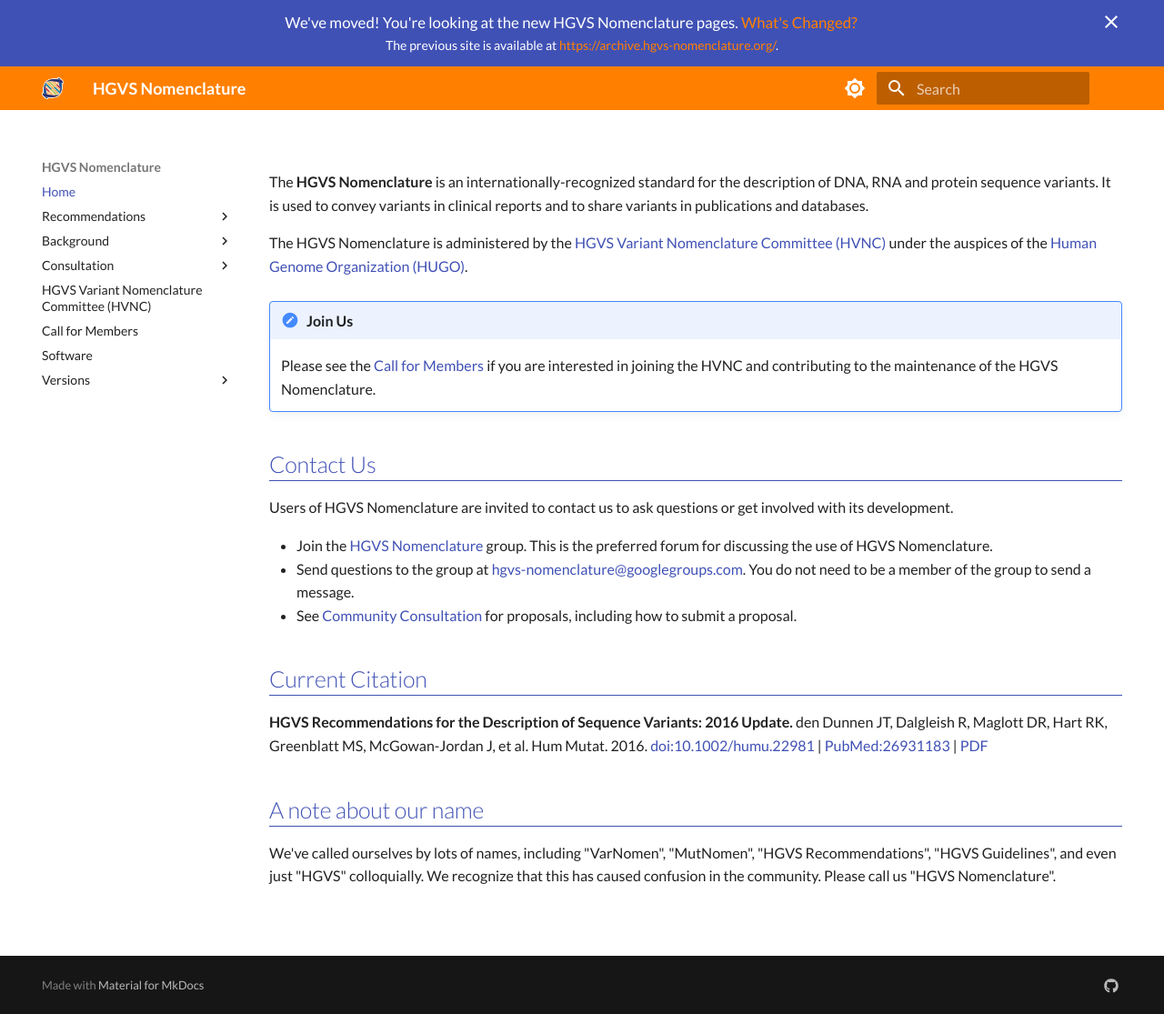
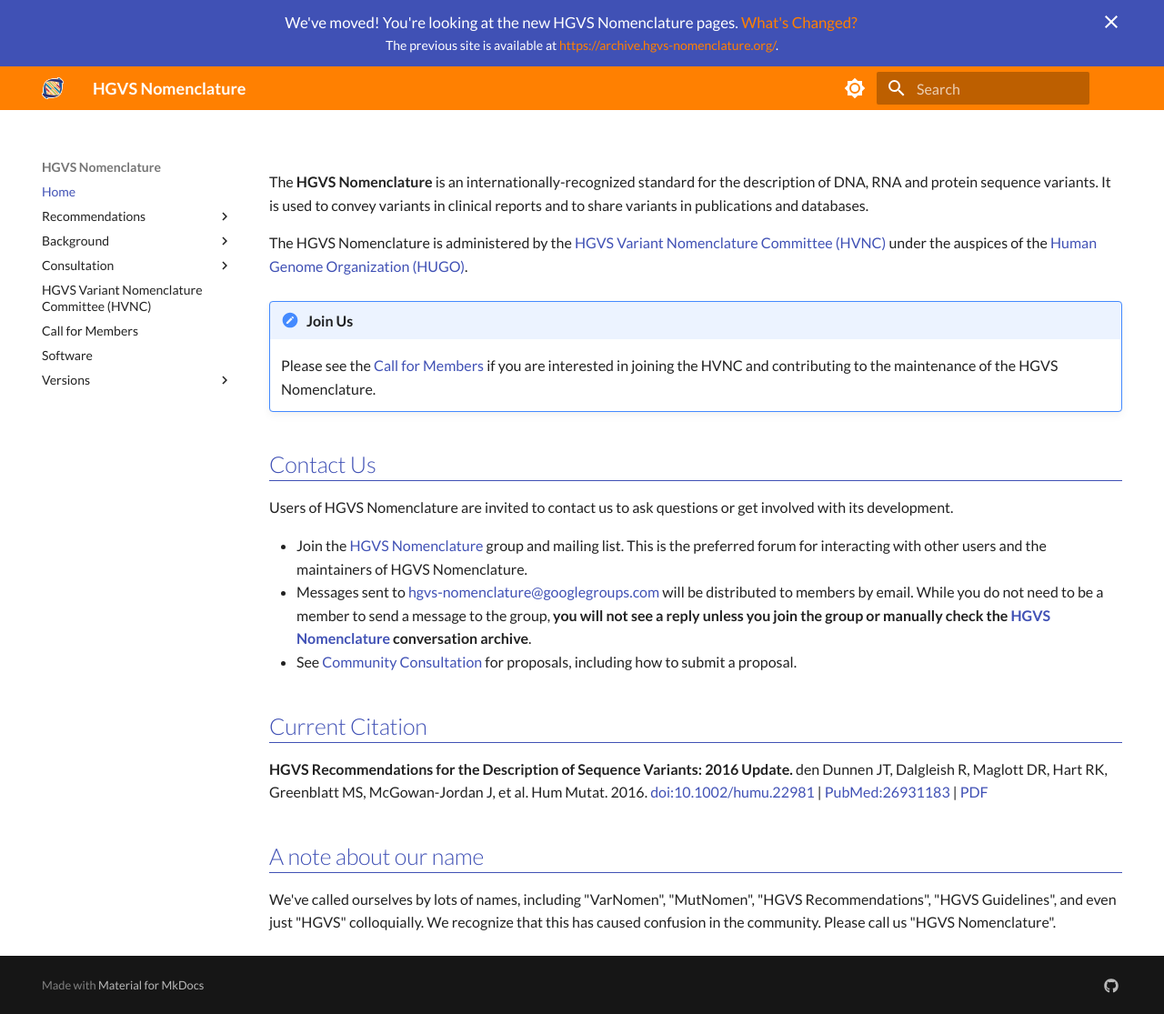
Before and after one commit to HGVSnomenclature/hgvs-nomenclature, an MkDocs documentation site: the page built from docs/index.md, in a window 1280 px wide and 1115 px high. Shown: the whole window at 91% size. Built offline with MkDocs 1.6.1 and Material for MkDocs 9.7.7, drawn with Linux system fonts in a browser that asks for light colours.

Commit message:
clarify that replies go to the group (requested by Ivo)

```diff
--- a/docs/index.md
+++ b/docs/index.md
@@ -14,11 +14,15 @@ The HGVS Nomenclature is administered by the [HGVS Variant Nomenclature Committe
 Users of HGVS Nomenclature are invited to contact us to ask questions or get involved with its development.
 
 * Join the [HGVS Nomenclature](https://groups.google.com/g/hgvs-nomenclature)
-  group. This is the preferred forum for discussing the use of HGVS
-  Nomenclature.
-* Send questions to the group at
-  [hgvs-nomenclature@googlegroups.com](mailto:hgvs-nomenclature@googlegroups.com).
-  You do not need to be a member of the group to send a message.
+  group and mailing list. This is the preferred forum for interacting with other
+  users and the maintainers of HGVS Nomenclature.
+* Messages sent to
+  [hgvs-nomenclature@googlegroups.com](mailto:hgvs-nomenclature@googlegroups.com)
+  will be distributed to members by email.  While you do not need to be a member
+  to send a message to the group, **you will not see a reply unless you join the
+  group or manually check the [HGVS
+  Nomenclature](https://groups.google.com/g/hgvs-nomenclature) conversation
+  archive**.
 * See [Community Consultation](consultation/index.md) for proposals, including
   how to submit a proposal.
 
```
